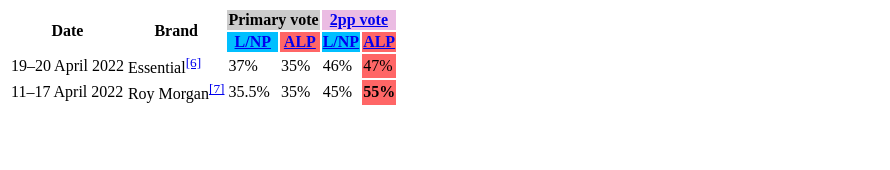
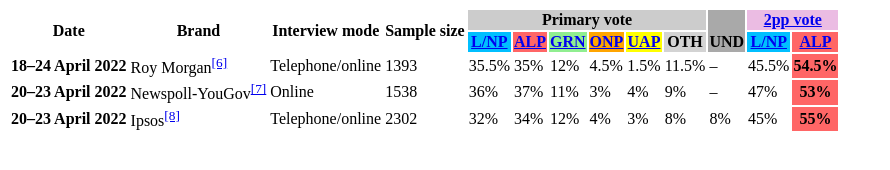
Before and after one commit to atye/wikitable2json, a plain HTML site: page internal/entrypoint/testdata/complexKeyValue.html in a window 1280 px wide. Shown: the whole page, without its empty margins (0-890 px from the left). Drawn offline with Linux system fonts and the light colour scheme.

Commit message:
update parsing algorithm (#55)

```diff
--- a/internal/entrypoint/testdata/complexKeyValue.html
+++ b/internal/entrypoint/testdata/complexKeyValue.html
@@ -3,65 +3,94 @@
 
 <body>
     <table class="wikitable">
-        <thead>
-            <tr>
-                <th rowspan="2" class="headerSort" tabindex="0" role="columnheader button" title="Sort ascending">Date
+        <tbody>
+            <tr id="mwMQ">
+                <th rowspan="2" id="mwMg">Date</th>
+                <th rowspan="2" id="mwMw">Brand</th>
+                <th rowspan="2" class="unsortable" id="mwNA">Interview mode</th>
+                <th rowspan="2" class="unsortable" id="mwNQ">Sample size</th>
+                <th colspan="6" class="unsortable" style="background:#ccc" id="mwNg">Primary vote</th>
+                <th rowspan="2" style="background:darkgrey;vertical-align:bottom;text-align:center" id="mwNw">UND</th>
+                <th class="unsortable" style="background:#ebbce3" colspan="2" id="mwOA"><a rel="mw:WikiLink"
+                        href="./Two-party-preferred_vote" title="Two-party-preferred vote" id="mwOQ">2pp vote</a></th>
+            </tr>
+            <tr id="mwOg">
+                <th class="unsortable" style="background:#00bfff;text-align:center" id="mwOw"><a rel="mw:WikiLink"
+                        href="./Coalition_(Australia)" title="Coalition (Australia)" id="mwPA">L/NP</a></th>
+                <th class="unsortable" style="background:#f66;text-align:center" id="mwPQ"><a rel="mw:WikiLink"
+                        href="./Australian_Labor_Party" title="Australian Labor Party" id="mwPg">ALP</a></th>
+                <th class="unsortable" style="background:#90ee90;text-align:center" id="mwPw"><a rel="mw:WikiLink"
+                        href="./Australian_Greens" title="Australian Greens" id="mwQA">GRN</a></th>
+                <th class="unsortable" style="background:orange;text-align:center" id="mwQQ"><a rel="mw:WikiLink"
+                        href="./Pauline_Hanson's_One_Nation" title="Pauline Hanson's One Nation" id="mwQg">ONP</a></th>
+                <th class="unsortable" style="background:yellow;text-align:center" id="mwQw"><a rel="mw:WikiLink"
+                        href="./United_Australia_Party_(2013)" title="United Australia Party (2013)" id="mwRA">UAP</a>
                 </th>
-                <th rowspan="2" class="headerSort" tabindex="0" role="columnheader button" title="Sort ascending">Brand
-                </th>
-                </th>
-                <th class="unsortable" style="background:#ccc" colspan="2">Primary vote
-                </th>
-                <th class="unsortable" style="background:#ebbce3" colspan="2"><a href="/wiki/Two-party-preferred_vote"
-                        title="Two-party-preferred vote">2pp vote</a>
-                </th>
+                <th class="unsortable" style="background:lightgray;text-align:center;" id="mwRQ">OTH</th>
+                <th class="unsortable" style="background:#00bfff;text-align:center" id="mwRg"><a rel="mw:WikiLink"
+                        href="./Coalition_(Australia)" title="Coalition (Australia)" id="mwRw">L/NP</a></th>
+                <th class="unsortable" style="background:#f66;text-align:center" id="mwSA"><a rel="mw:WikiLink"
+                        href="./Australian_Labor_Party" title="Australian Labor Party" id="mwSQ">ALP</a></th>
             </tr>
-            <tr>
-                <th class="unsortable" style="background:#00bfff;text-align:center"><a
-                        href="/wiki/Coalition_(Australia)" title="Coalition (Australia)">L/NP</a>
-                </th>
-                <th class="unsortable" style="background:#f66;text-align:center"><a href="/wiki/Australian_Labor_Party"
-                        title="Australian Labor Party">ALP</a>
-                </th>
-                </th>
-                <th class="unsortable" style="background:#00bfff;text-align:center"><a
-                        href="/wiki/Coalition_(Australia)" title="Coalition (Australia)">L/NP</a>
-                </th>
-                <th class="unsortable" style="background:#f66;text-align:center"><a href="/wiki/Australian_Labor_Party"
-                        title="Australian Labor Party">ALP</a>
-                </th>
+            <tr id="mwSg">
+                <th id="mwSw">18–24 April 2022</th>
+                <td style="text-align:left;" id="mwTA">Roy Morgan<sup about="#mwt60" class="mw-ref reference"
+                        id="cite_ref-6" rel="dc:references" typeof="mw:Extension/ref"
+                        data-mw="{&quot;name&quot;:&quot;ref&quot;,&quot;attrs&quot;:{},&quot;body&quot;:{&quot;id&quot;:&quot;mw-reference-text-cite_note-6&quot;}}"><a
+                            href="./Opinion_polling_for_the_2022_Australian_federal_election#cite_note-6"
+                            style="counter-reset: mw-Ref 6;" id="mwTQ"><span class="mw-reflink-text"
+                                id="mwTg">[6]</span></a></sup></td>
+                <td id="mwTw">Telephone/online</td>
+                <td id="mwUA">1393</td>
+                <td id="mwUQ">35.5%</td>
+                <td id="mwUg">35%</td>
+                <td id="mwUw">12%</td>
+                <td id="mwVA">4.5%</td>
+                <td id="mwVQ">1.5%</td>
+                <td id="mwVg">11.5%</td>
+                <td id="mwVw">–</td>
+                <td id="mwWA">45.5%</td>
+                <th style="background:#f66" id="mwWQ">54.5%</th>
             </tr>
-        </thead>
-        <tbody>
-            <tr>
-                <td>19–20 April 2022
-                </td>
-                <td style="text-align:left;">Essential<sup id="cite_ref-Essential20Apr2022_6-0" class="reference"><a
-                            href="#cite_note-Essential20Apr2022-6">[6]</a></sup>
-                </td>
-                <td>37%
-                </td>
-                <td>35%
-                </td>
-                <td>46%
-                </td>
-                <td style="background:#f66">47%
-                </td>
+            <tr id="mwWg">
+                <th id="mwWw">20–23 April 2022</th>
+                <td style="text-align:left;" id="mwXA">Newspoll-YouGov<sup about="#mwt66" class="mw-ref reference"
+                        id="cite_ref-Newspoll25Apr2022_7-0" rel="dc:references" typeof="mw:Extension/ref"
+                        data-mw="{&quot;name&quot;:&quot;ref&quot;,&quot;attrs&quot;:{&quot;name&quot;:&quot;Newspoll25Apr2022&quot;},&quot;body&quot;:{&quot;id&quot;:&quot;mw-reference-text-cite_note-Newspoll25Apr2022-7&quot;}}"><a
+                            href="./Opinion_polling_for_the_2022_Australian_federal_election#cite_note-Newspoll25Apr2022-7"
+                            style="counter-reset: mw-Ref 7;" id="mwXQ"><span class="mw-reflink-text"
+                                id="mwXg">[7]</span></a></sup></td>
+                <td id="mwXw">Online</td>
+                <td id="mwYA">1538</td>
+                <td id="mwYQ">36%</td>
+                <td id="mwYg">37%</td>
+                <td id="mwYw">11%</td>
+                <td id="mwZA">3%</td>
+                <td id="mwZQ">4%</td>
+                <td id="mwZg">9%</td>
+                <td id="mwZw">–</td>
+                <td id="mwaA">47%</td>
+                <th style="background:#f66" id="mwaQ">53%</th>
             </tr>
-            <tr>
-                <td>11–17 April 2022
-                </td>
-                <td style="text-align:left;">Roy Morgan<sup id="cite_ref-7" class="reference"><a
-                            href="#cite_note-7">[7]</a></sup>
-                </td>
-                <td>35.5%
-                </td>
-                <td>35%
-                </td>
-                <td>45%
-                </td>
-                <th style="background:#f66">55%
-                </th>
+            <tr id="mwag">
+                <th id="mwaw">20–23 April 2022</th>
+                <td style="text-align:left;" id="mwbA">Ipsos<sup about="#mwt72" class="mw-ref reference"
+                        id="cite_ref-Ipsos25Apr2022_8-0" rel="dc:references" typeof="mw:Extension/ref"
+                        data-mw="{&quot;name&quot;:&quot;ref&quot;,&quot;attrs&quot;:{&quot;name&quot;:&quot;Ipsos25Apr2022&quot;},&quot;body&quot;:{&quot;id&quot;:&quot;mw-reference-text-cite_note-Ipsos25Apr2022-8&quot;}}"><a
+                            href="./Opinion_polling_for_the_2022_Australian_federal_election#cite_note-Ipsos25Apr2022-8"
+                            style="counter-reset: mw-Ref 8;" id="mwbQ"><span class="mw-reflink-text"
+                                id="mwbg">[8]</span></a></sup></td>
+                <td id="mwbw">Telephone/online</td>
+                <td id="mwcA">2302</td>
+                <td id="mwcQ">32%</td>
+                <td id="mwcg">34%</td>
+                <td id="mwcw">12%</td>
+                <td id="mwdA">4%</td>
+                <td id="mwdQ">3%</td>
+                <td id="mwdg">8%</td>
+                <td id="mwdw">8%</td>
+                <td id="mweA">45%</td>
+                <th style="background:#f66" id="mweQ">55%</th>
             </tr>
         </tbody>
     </table>
```
Also changed, not shown: 4 other files.
